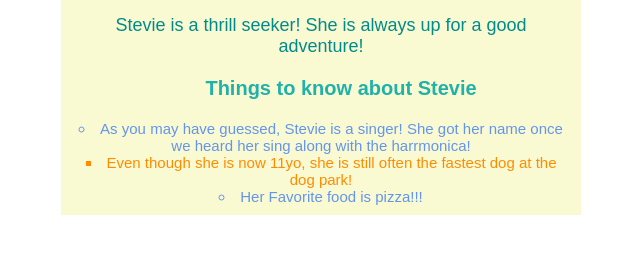
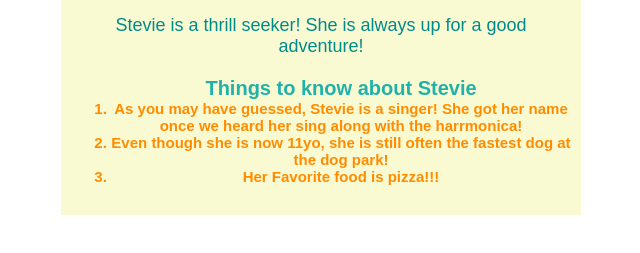
Before and after one commit to RonnieJSanchez/Assessment-, a plain HTML site: page index.html in a window 1280 px wide. Shown: the part 535-788 px from the top of the page, without its empty margins (319-959 px from the left). Drawn offline with Linux system fonts and the light colour scheme.

Commit message:
ordered list

```diff
--- a/index.html
+++ b/index.html
@@ -32,13 +32,13 @@
       <p>Stevie is a thrill seeker! She is always up for a good adventure!</p>
     <!-- add an ol tag with three li tags inside. These should have fun facts about your pet -->
 
-      <ol>Things to know about Stevie    </ol>
+      <ol>Things to know about Stevie
       <!-- li tag 1 -->
-      <li class="open">As you may have guessed, Stevie is a singer! She got her name once we heard her sing along with the harrmonica!</li>
+      <li>As you may have guessed, Stevie is a singer! She got her name once we heard her sing along with the harrmonica!</li>
       <!-- li tag 2 -->
-      <li class="closed">Even though she is now 11yo, she is still often the fastest dog at the dog park!</li>
+      <li>Even though she is now 11yo, she is still often the fastest dog at the dog park!</li>
       <!-- li tag 3 -->
-      <li class="open">Her Favorite food is pizza!!!</li>
+      <li>Her Favorite food is pizza!!!</li>
     <!-- close the ol tag -->
       </ol>
     <script src="script.js"></script>
--- a/style.css
+++ b/style.css
@@ -52,16 +52,14 @@ ol {
   font-weight: bold;
   text-align:center;
 }
-li.open {list-style: circle;}
-li.closed {list-style: square;}
 
-li.open {
+li {
   font-family: Arial, Helvetica, sans-serif;
   color: cornflowerblue;
   font-size: 15px;
   text-align:center;
 }
-li.closed {
+li{
   font-family: Arial, Helvetica, sans-serif;
   color: darkorange;
   font-size: 15px;
```
